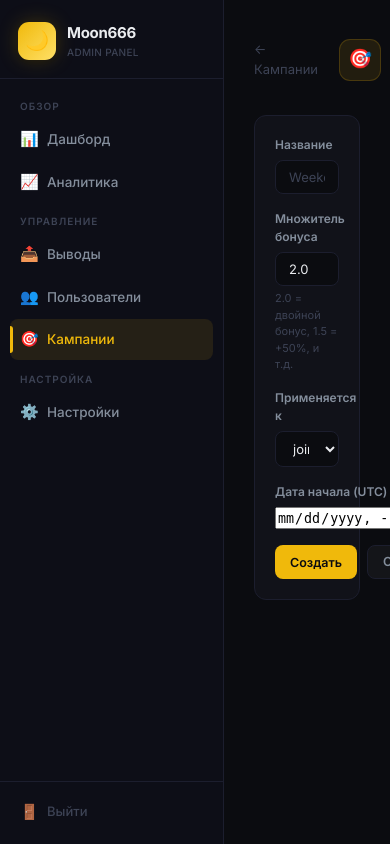
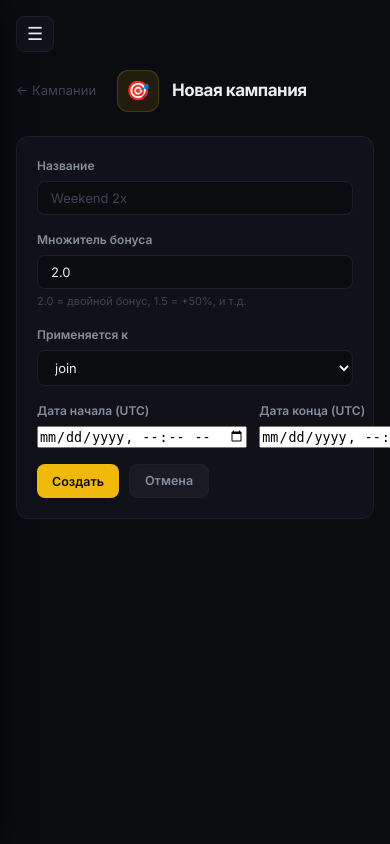
Before and after one commit to evgeniyzno1998-ship-it/moon666_bot, a FastAPI app: page /campaigns/new in a window 390 px wide. Run offline with FastAPI, Linux system fonts and the light colour scheme; parts of the project's set-up code (start-up, migrations or seed data) failed here and were passed over.

Commit message:
feat: auto-approval for small withdrawals + mobile-responsive admin

```diff
--- a/moon666_bot/web/templates/base.html
+++ b/moon666_bot/web/templates/base.html
@@ -301,6 +301,37 @@
         ::-webkit-scrollbar { width: 5px; height: 5px; }
         ::-webkit-scrollbar-track { background: transparent; }
         ::-webkit-scrollbar-thumb { background: var(--border-light); border-radius: 3px; }
+
+        /* ─── MOBILE ──────────────────────────────── */
+        .hamburger {
+            display: none;
+            background: var(--bg-card);
+            border: 1px solid var(--border);
+            color: var(--text);
+            border-radius: var(--r-sm);
+            padding: 6px 10px;
+            font-size: 18px;
+            cursor: pointer;
+            margin-bottom: 18px;
+        }
+        @media (max-width: 768px) {
+            .sidebar {
+                position: fixed;
+                left: 0; top: 0;
+                height: 100vh;
+                transform: translateX(-100%);
+                transition: transform 0.25s ease;
+                z-index: 1000;
+                box-shadow: 4px 0 24px rgba(0,0,0,.5);
+            }
+            .sidebar.open { transform: translateX(0); }
+            .main { width: 100%; padding: 16px; }
+            .hamburger { display: block; }
+            .kpi-grid { grid-template-columns: 1fr 1fr !important; }
+            table { font-size: 12px; }
+            thead th, td { padding: 10px 10px; }
+            .pg-title { font-size: 17px; }
+        }
     </style>
 </head>
 <body>
@@ -340,7 +371,20 @@
     </div>
 </div>
 <div class="main">
+    <button class="hamburger" id="hamburger" onclick="toggleSidebar()">☰</button>
     {% block content %}{% endblock %}
 </div>
+<script>
+function toggleSidebar() {
+    document.querySelector('.sidebar').classList.toggle('open');
+}
+document.addEventListener('click', function(e) {
+    var sidebar = document.querySelector('.sidebar');
+    var hamburger = document.getElementById('hamburger');
+    if (sidebar.classList.contains('open') && !sidebar.contains(e.target) && e.target !== hamburger) {
+        sidebar.classList.remove('open');
+    }
+});
+</script>
 </body>
 </html>
```
Also changed, not shown: moon666_bot/bot/handlers/withdrawal.py (+17 -0 lines).
